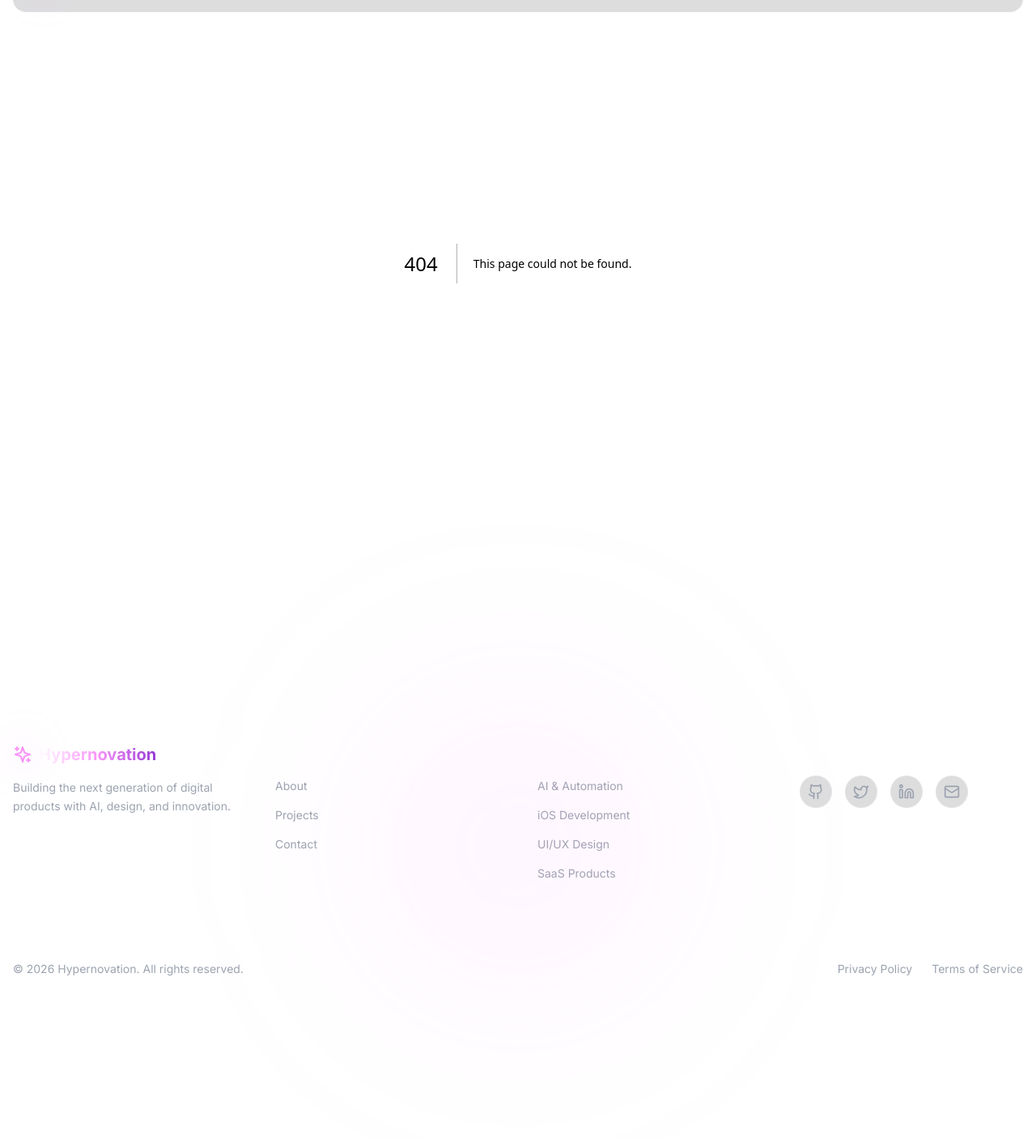
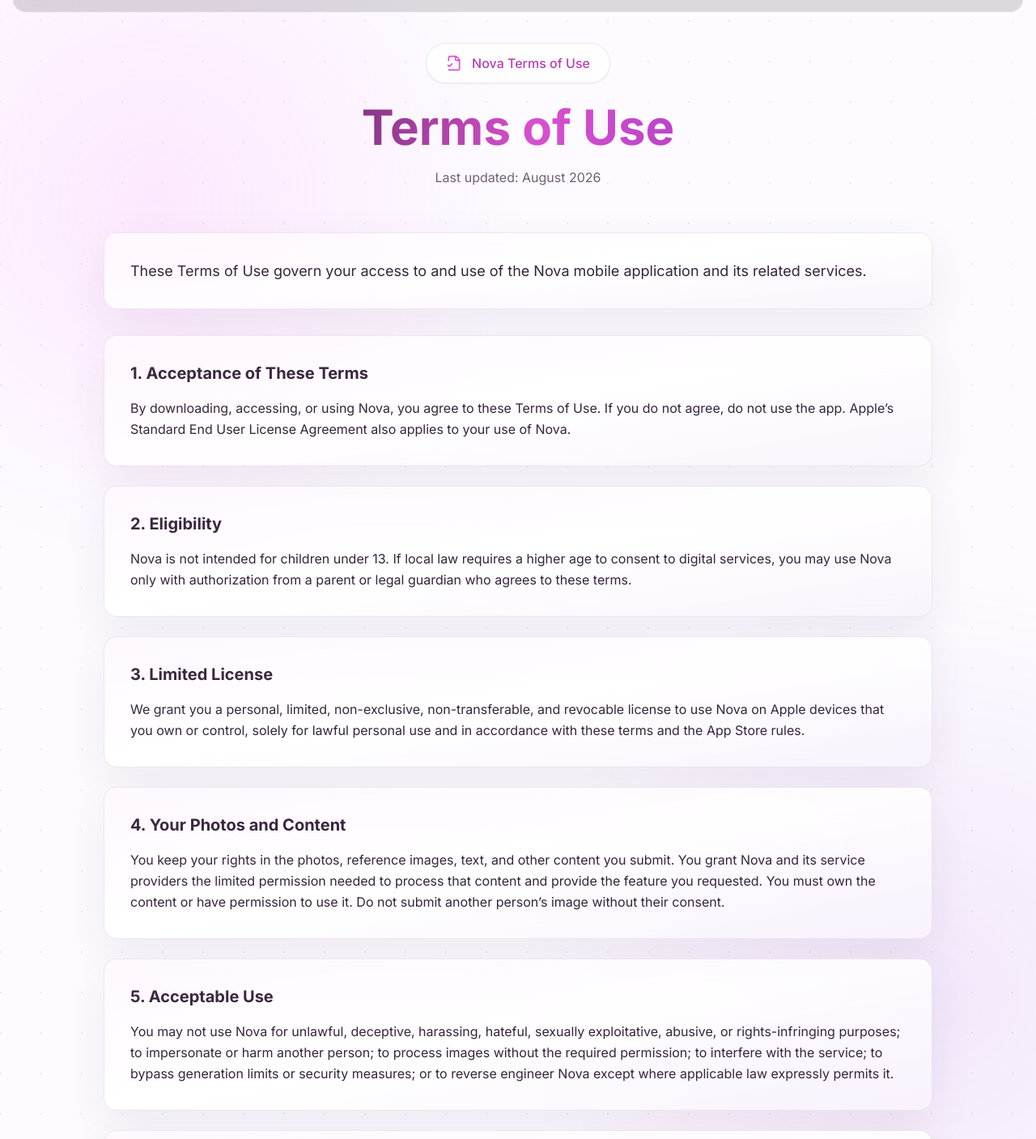
Before and after one commit to Jimmycode06/hypernova, a Next.js app: page /projects/nova/terms in a window 1280 px wide. Before the commit this address had no page. Shown: the part 75-1482 px from the top of the page at 81% size. Before the commit the page ends 1346 px from the top, so only its background shows below. Built offline with nearby package versions, Linux system fonts and the light colour scheme.

Commit message:
Add Nova app pages and legal support

```diff
--- /dev/null
+++ b/app/projects/nova/terms/page.tsx
@@ -0,0 +1,116 @@
+"use client";
+
+import { motion } from "framer-motion";
+import { FileCheck2, Mail } from "lucide-react";
+import { DotsBackground } from "@/components/ui/AnimatedBackground";
+import GlassCard from "@/components/ui/GlassCard";
+import Button from "@/components/ui/Button";
+import NovaFooterLinks from "@/components/nova/NovaFooterLinks";
+
+const sections = [
+  {
+    title: "1. Acceptance of These Terms",
+    content: "By downloading, accessing, or using Nova, you agree to these Terms of Use. If you do not agree, do not use the app. Apple’s Standard End User License Agreement also applies to your use of Nova.",
+  },
+  {
+    title: "2. Eligibility",
+    content: "Nova is not intended for children under 13. If local law requires a higher age to consent to digital services, you may use Nova only with authorization from a parent or legal guardian who agrees to these terms.",
+  },
+  {
+    title: "3. Limited License",
+    content: "We grant you a personal, limited, non-exclusive, non-transferable, and revocable license to use Nova on Apple devices that you own or control, solely for lawful personal use and in accordance with these terms and the App Store rules.",
+  },
+  {
+    title: "4. Your Photos and Content",
+    content: "You keep your rights in the photos, reference images, text, and other content you submit. You grant Nova and its service providers the limited permission needed to process that content and provide the feature you requested. You must own the content or have permission to use it. Do not submit another person’s image without their consent.",
+  },
+  {
+    title: "5. Acceptable Use",
+    content: "You may not use Nova for unlawful, deceptive, harassing, hateful, sexually exploitative, abusive, or rights-infringing purposes; to impersonate or harm another person; to process images without the required permission; to interfere with the service; to bypass generation limits or security measures; or to reverse engineer Nova except where applicable law expressly permits it.",
+  },
+  {
+    title: "6. AI Features and Results",
+    content: "Nova uses artificial intelligence to analyze and generate content. Results may be inaccurate, unexpected, incomplete, or different from what can be achieved in real life. A virtual hairstyle, color, outfit, or other simulation is illustrative only and does not guarantee an identical real-world result. Review outputs before relying on or sharing them.",
+  },
+  {
+    title: "7. No Medical or Professional Advice",
+    content: "Nova does not provide medical diagnosis, health advice, or professional hairstyling advice. Its results are not an objective assessment of beauty, health, ethnicity, personality, or any other sensitive characteristic. Consult a qualified professional when appropriate.",
+  },
+  {
+    title: "8. Nova Pro and Subscriptions",
+    content: "Nova may offer optional auto-renewing subscriptions through Apple. The exact price, billing period, trial terms, and included features are shown in the app before purchase and may vary by country. Payment is charged to your Apple account. Unless cancelled at least 24 hours before the end of the current period, your subscription may renew automatically. You can manage or cancel it in your Apple account settings. Deleting Nova or your Nova data does not cancel an Apple subscription.",
+  },
+  {
+    title: "9. Generations and Usage Limits",
+    content: "The current Nova Pro service is designed to include up to 30 AI generations per subscription period. A generation may be counted when processing begins, including where a request cannot produce the expected result for reasons outside Nova’s reasonable control. Limits, credit rules, and included features displayed in the app at the time of purchase govern your plan. We may apply reasonable technical limits to prevent fraud, abuse, or excessive use.",
+  },
+  {
+    title: "10. Availability and Changes",
+    content: "We may update, improve, suspend, or discontinue features to maintain security, comply with law, respond to provider changes, or improve Nova. AI and third-party services may occasionally be unavailable. We do not guarantee uninterrupted or error-free operation.",
+  },
+  {
+    title: "11. Intellectual Property",
+    content: "Nova, its software, interface, branding, text, and original materials are protected by intellectual-property laws and belong to their respective owners. These terms do not transfer ownership of Nova to you. Subject to the rights of others and applicable law, you may use generated results for personal purposes.",
+  },
+  {
+    title: "12. Suspension or Termination",
+    content: "We may restrict or suspend access when reasonably necessary to protect Nova, its users, or its providers; investigate fraud or abuse; enforce these terms; or comply with legal obligations. You may stop using Nova at any time. Subscription cancellation must be completed separately through Apple.",
+  },
+  {
+    title: "13. Disclaimers",
+    content: "To the fullest extent permitted by law, Nova is provided “as is” and “as available.” We disclaim implied warranties of merchantability, fitness for a particular purpose, accuracy, and non-infringement. Nothing in these terms excludes warranties or consumer rights that cannot legally be excluded.",
+  },
+  {
+    title: "14. Limitation of Liability",
+    content: "To the fullest extent permitted by law, Nova and its operator will not be liable for indirect, incidental, special, consequential, or punitive loss arising from use of the app or reliance on AI results. This limitation does not apply where liability cannot legally be limited, including certain consumer protections.",
+  },
+  {
+    title: "15. Changes to These Terms",
+    content: "We may update these terms to reflect changes to Nova, its providers, or legal requirements. The updated version will be posted on this page with a new date. Where required, we will provide additional notice before material changes take effect.",
+  },
+  {
+    title: "16. Contact",
+    content: "For questions about these terms, subscriptions, or Nova, contact hypernovationtech@gmail.com.",
+  },
+];
+
+export default function NovaTermsPage() {
+  return (
+    <div className="relative min-h-screen px-4 pb-20 pt-32">
+      <DotsBackground className="nova-dots" />
+      <div className="relative z-10 mx-auto max-w-5xl">
+        <motion.header initial={{ opacity: 0, y: 20 }} animate={{ opacity: 1, y: 0 }} className="mb-14 text-center">
+          <div className="mb-6 inline-flex items-center gap-3 rounded-full border border-[#4b2c55]/10 bg-white/80 px-6 py-3 shadow-sm">
+            <FileCheck2 className="h-5 w-5 text-[#d850cf]" />
+            <span className="font-medium text-[#b83eb4]">Nova Terms of Use</span>
+          </div>
+          <h1 className="text-gradient text-4xl font-bold md:text-6xl">Terms of Use</h1>
+          <p className="mt-5 text-gray-400">Last updated: August 2026</p>
+        </motion.header>
+
+        <GlassCard hover={false} className="mb-8">
+          <p className="text-lg leading-relaxed text-gray-300">
+            These Terms of Use govern your access to and use of the Nova mobile application and its related services.
+          </p>
+        </GlassCard>
+
+        <div className="space-y-6">
+          {sections.map((section) => (
+            <GlassCard key={section.title} hover={false}>
+              <h2 className="mb-4 text-xl font-bold text-white">{section.title}</h2>
+              <p className="leading-relaxed text-gray-300">{section.content}</p>
+            </GlassCard>
+          ))}
+        </div>
+
+        <div className="mt-12 flex flex-col justify-center gap-4 sm:flex-row">
+          <Button href="/projects/nova/support" variant="outline">Back to Support</Button>
+          <Button href="mailto:hypernovationtech@gmail.com">
+            Contact Us <Mail className="h-5 w-5" />
+          </Button>
+        </div>
+        <NovaFooterLinks />
+      </div>
+    </div>
+  );
+}
--- a/components/nova/NovaFooterLinks.tsx
+++ b/components/nova/NovaFooterLinks.tsx
@@ -2,6 +2,7 @@
 
 const links = [
   { label: "Privacy", href: "/projects/nova/privacy-policy" },
+  { label: "Terms of Use", href: "/projects/nova/terms" },
   { label: "Support", href: "/projects/nova/support" },
   { label: "Manage my data", href: "/projects/nova/data-request" },
 ];
```
